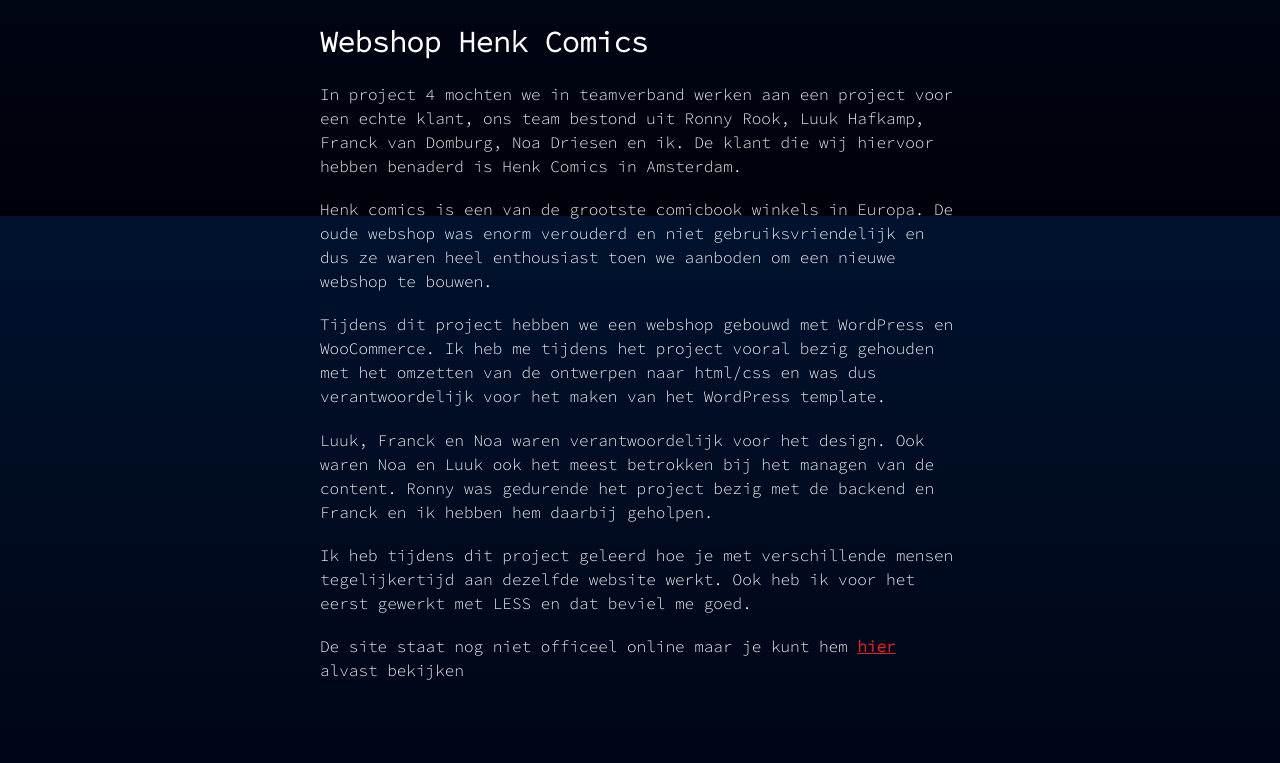
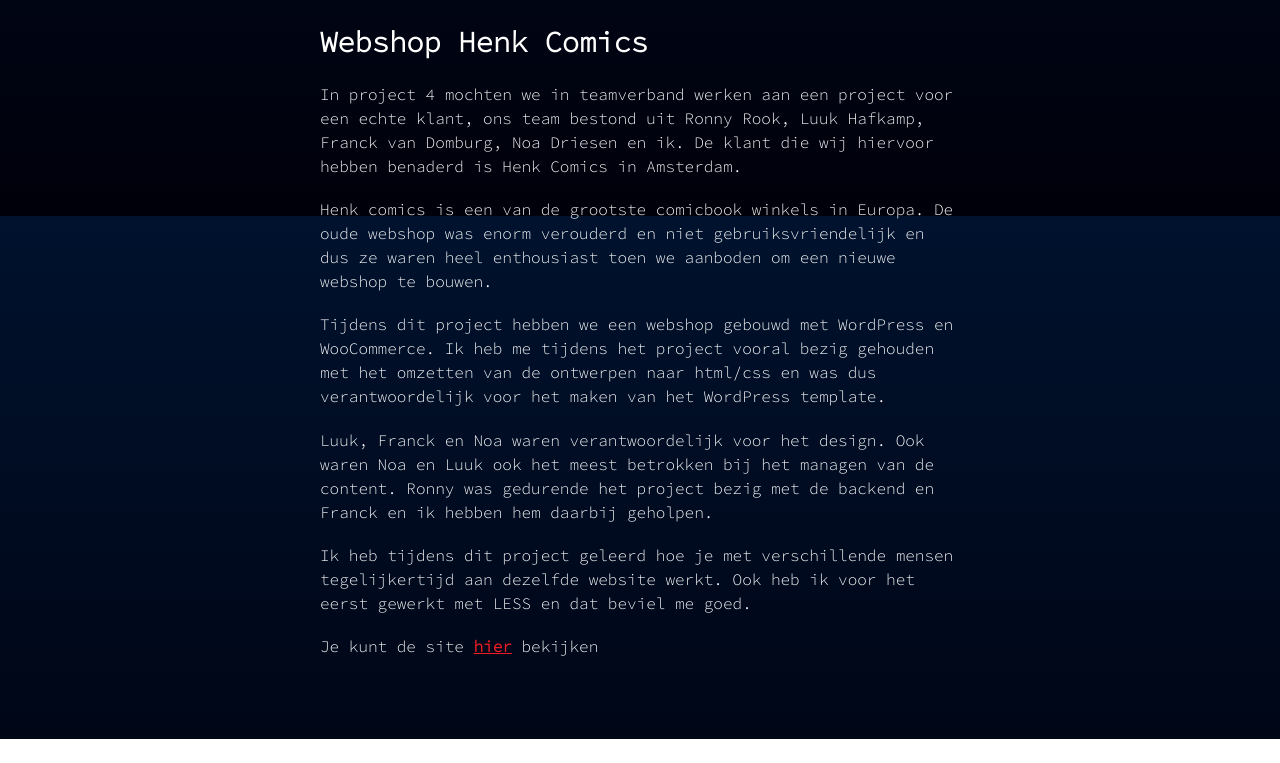
Before and after one commit to morkvd/portfolio, a website: page source/henk-comics.html in a window 1280 px wide. Shown: the part 584-1347 px from the top of the page. After the commit the page ends 1323 px from the top, so only its background shows below. Drawn offline with Linux system fonts and the light colour scheme.

Commit message:
update henk comics link

```diff
--- a/source/henk-comics.html
+++ b/source/henk-comics.html
@@ -30,7 +30,7 @@
       <p>Tijdens dit project hebben we een webshop gebouwd met WordPress en WooCommerce. Ik heb me tijdens het project vooral bezig gehouden met het omzetten van de ontwerpen naar html/css en was dus verantwoordelijk voor het maken van het WordPress template.</p>
       <p>Luuk, Franck en Noa waren verantwoordelijk voor het design. Ook waren Noa en Luuk ook het meest betrokken bij het managen van de content. Ronny was gedurende het project bezig met de backend en Franck en ik hebben hem daarbij geholpen.</p>
       <p>Ik heb tijdens dit project geleerd hoe je met verschillende mensen tegelijkertijd aan dezelfde website werkt.  Ook heb ik voor het eerst gewerkt met LESS en dat beviel me goed.</p>
-      <p>De site staat nog niet officeel online maar je kunt hem <a href="capybaras.nl" target="_blank">hier</a> alvast bekijken</p>
+      <p>Je kunt de site <a href="comics.nl" target="_blank">hier</a> bekijken</p>
     </article>
 
   </main>
```
